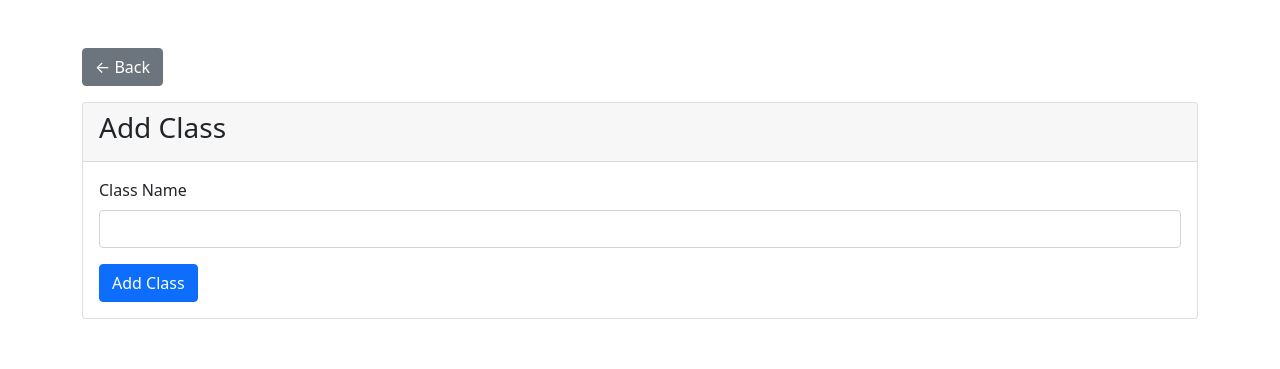
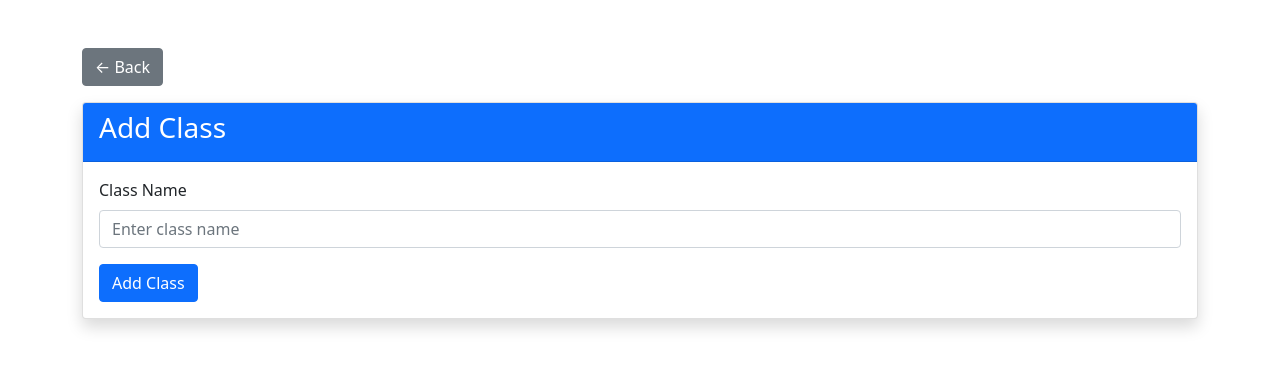
Before and after one commit to gauravkumar7860/RESULT-MANAGEMENT-SYSTEM, a Flask app: page /admin/add_class in a window 1280 px wide. Shown: the top 369 px of the page. Run offline with Flask 3, Linux system fonts and the light colour scheme.

Commit message:
Update add_class.html

```diff
--- a/result-management-system/templates/add_class.html
+++ b/result-management-system/templates/add_class.html
@@ -5,20 +5,28 @@
     <link href="https://cdn.jsdelivr.net/npm/bootstrap@5.1.3/dist/css/bootstrap.min.css" rel="stylesheet">
 </head>
 <body>
+
 <div class="container mt-5">
     <a href="/admin/dashboard" class="btn btn-secondary mb-3">← Back</a>
-        <div class="card">
-            <div class="card-header"><h3>Add Class</h3></div>
+
+    <div class="card shadow">
+        <div class="card-header bg-primary text-white">
+            <h3>Add Class</h3>
+        </div>
+
         <div class="card-body">
-                <form method="POST">
+            <form method="POST" action="/admin/add_class">
+
                 <div class="mb-3">
                     <label class="form-label">Class Name</label>
-                        <input type="text" class="form-control" name="class_name" required>
+                    <input type="text" class="form-control" name="class_name" placeholder="Enter class name" required>
                 </div>
+
                 <button type="submit" class="btn btn-primary">Add Class</button>
             </form>
         </div>
     </div>
 </div>
+
 </body>
 </html>
```
Lines whose indentation alone changed are shown as unchanged.
